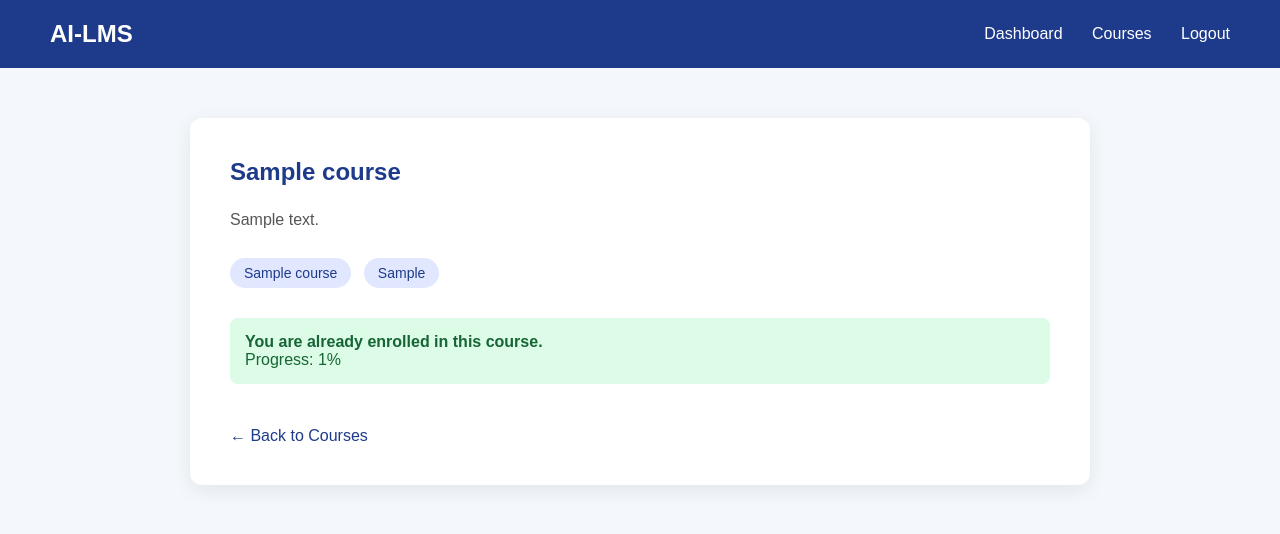
After one commit to abhay143kakade/AI-Powered-LMS, a Flask app: page /course/1 in a window 1280 px wide. The commit adds this page. Shown: the top 534 px of the page. Run offline with Flask 3, Linux system fonts and the light colour scheme; the visitor is signed in with stand-in values (Sample User, id 1); tables that the repository leaves empty hold one stand-in row (values such as "Sample post").

Commit message:
Fix course details and enrollment routes

```diff
--- a/app.py
+++ b/app.py
@@ -6,31 +6,34 @@ from extensions import db
 
 from models.user_model import User
 from models.course_model import Course
+from models.enrollment_model import Enrollment
 
 
-# --------------------------------------------------
-# FLASK APP CONFIGURATION
-# --------------------------------------------------
+# ============================================================
+# FLASK APPLICATION
+# ============================================================
 
 app = Flask(__name__)
+
+# Load configuration
 app.config.from_object(Config)
 
 # Initialize database
 db.init_app(app)
 
 
-# --------------------------------------------------
-# HOME PAGE
-# --------------------------------------------------
+# ============================================================
+# HOME
+# ============================================================
 
 @app.route("/")
 def home():
     return render_template("index.html")
 
 
-# --------------------------------------------------
+# ============================================================
 # REGISTER
-# --------------------------------------------------
+# ============================================================
 
 @app.route("/register", methods=["GET", "POST"])
 def register():
@@ -41,7 +44,7 @@ def register():
         email = request.form.get("email")
         password = request.form.get("password")
 
-        # Check whether email already exists
+        # Check if email already exists
         existing_user = User.query.filter_by(email=email).first()
 
         if existing_user:
@@ -50,7 +53,7 @@ def register():
         # Hash password
         hashed_password = generate_password_hash(password)
 
-        # Create user
+        # Create new user
         new_user = User(
             name=name,
             email=email,
@@ -66,9 +69,9 @@ def register():
     return render_template("register.html")
 
 
-# --------------------------------------------------
+# ============================================================
 # LOGIN
-# --------------------------------------------------
+# ============================================================
 
 @app.route("/login", methods=["GET", "POST"])
 def login():
@@ -91,16 +94,16 @@ def login():
                     user.password,
                     password
                 )
-            except ValueError:
+            except (ValueError, TypeError):
                 password_valid = False
 
-            # Support old passwords if necessary
+            # Support old plaintext passwords if any exist
             if not password_valid:
                 password_valid = user.password == password
 
             if password_valid:
 
-                # Store user information
+                # Store user information in session
                 session["user_id"] = user.id
                 session["user_name"] = user.name
                 session["user_role"] = user.role
@@ -112,18 +115,18 @@ def login():
     return render_template("login.html")
 
 
-# --------------------------------------------------
+# ============================================================
 # DASHBOARD
-# --------------------------------------------------
+# ============================================================
 
 @app.route("/dashboard")
 def dashboard():
 
-    # Check login
+    # User must be logged in
     if "user_id" not in session:
         return redirect(url_for("login"))
 
-    # Get all courses from database
+    # Get all courses
     courses = Course.query.all()
 
     return render_template(
@@ -133,9 +136,9 @@ def dashboard():
     )
 
 
-# --------------------------------------------------
+# ============================================================
 # LOGOUT
-# --------------------------------------------------
+# ============================================================
 
 @app.route("/logout")
 def logout():
@@ -145,16 +148,18 @@ def logout():
     return redirect(url_for("login"))
 
 
-# --------------------------------------------------
-# COURSES PAGE
-# --------------------------------------------------
+# ============================================================
+# COURSES
+# ============================================================
 
 @app.route("/courses")
 def courses():
 
+    # User must be logged in
     if "user_id" not in session:
         return redirect(url_for("login"))
 
+    # Get all courses
     all_courses = Course.query.all()
 
     return render_template(
@@ -163,9 +168,83 @@ def courses():
     )
 
 
-# --------------------------------------------------
-# TEMPORARY COURSE CREATION ROUTE
-# --------------------------------------------------
+# ============================================================
+# COURSE DETAILS
+# ============================================================
+
+@app.route("/course/<int:course_id>")
+def course_details(course_id):
+
+    # User must be logged in
+    if "user_id" not in session:
+        return redirect(url_for("login"))
+
+    # Find course
+    course = Course.query.get_or_404(course_id)
+
+    # Check whether user is already enrolled
+    enrollment = Enrollment.query.filter_by(
+        user_id=session["user_id"],
+        course_id=course.id
+    ).first()
+
+    return render_template(
+        "course_details.html",
+        course=course,
+        enrollment=enrollment
+    )
+
+
+# ============================================================
+# ENROLL IN COURSE
+# ============================================================
+
+@app.route("/enroll/<int:course_id>", methods=["POST"])
+def enroll_course(course_id):
+
+    # User must be logged in
+    if "user_id" not in session:
+        return redirect(url_for("login"))
+
+    # Find course
+    course = Course.query.get_or_404(course_id)
+
+    # Check existing enrollment
+    existing_enrollment = Enrollment.query.filter_by(
+        user_id=session["user_id"],
+        course_id=course.id
+    ).first()
+
+    if existing_enrollment:
+        return redirect(
+            url_for(
+                "course_details",
+                course_id=course.id
+            )
+        )
+
+    # Create enrollment
+    enrollment = Enrollment(
+        user_id=session["user_id"],
+        course_id=course.id,
+        progress=0,
+        completed=False
+    )
+
+    db.session.add(enrollment)
+    db.session.commit()
+
+    return redirect(
+        url_for(
+            "course_details",
+            course_id=course.id
+        )
+    )
+
+
+# ============================================================
+# TEMPORARY: ADD COURSE
+# ============================================================
 
 @app.route("/add-course")
 def add_course():
@@ -183,17 +262,17 @@ def add_course():
     return "Course added successfully!"
 
 
-# --------------------------------------------------
-# CREATE DATABASE TABLES
-# --------------------------------------------------
+# ============================================================
+# DATABASE INITIALIZATION
+# ============================================================
 
 with app.app_context():
     db.create_all()
 
 
-# --------------------------------------------------
-# RUN FLASK APPLICATION
-# --------------------------------------------------
+# ============================================================
+# RUN APPLICATION
+# ============================================================
 
 if __name__ == "__main__":
     app.run(debug=True)
--- /dev/null
+++ b/templates/course_details.html
@@ -0,0 +1,235 @@
+<!DOCTYPE html>
+<html lang="en">
+
+<head>
+
+    <meta charset="UTF-8">
+
+    <meta
+        name="viewport"
+        content="width=device-width, initial-scale=1.0"
+    >
+
+    <title>{{ course.title }} - AI-LMS</title>
+
+    <style>
+
+        * {
+            box-sizing: border-box;
+            margin: 0;
+            padding: 0;
+        }
+
+        body {
+            font-family: Arial, sans-serif;
+            background: #f4f7fb;
+            color: #222;
+        }
+
+        .navbar {
+            background: #1e3a8a;
+            color: white;
+            padding: 20px 50px;
+
+            display: flex;
+            justify-content: space-between;
+            align-items: center;
+        }
+
+        .navbar h1 {
+            font-size: 24px;
+        }
+
+        .navbar a {
+            color: white;
+            text-decoration: none;
+            margin-left: 25px;
+        }
+
+        .container {
+            width: 90%;
+            max-width: 900px;
+            margin: 50px auto;
+        }
+
+        .course-box {
+            background: white;
+            padding: 40px;
+
+            border-radius: 12px;
+
+            box-shadow:
+                0 5px 20px rgba(0, 0, 0, 0.08);
+        }
+
+        h2 {
+            color: #1e3a8a;
+            margin-bottom: 20px;
+        }
+
+        .description {
+            color: #555;
+            line-height: 1.7;
+            margin-bottom: 25px;
+        }
+
+        .badge {
+            display: inline-block;
+
+            background: #e0e7ff;
+            color: #1e3a8a;
+
+            padding: 7px 14px;
+
+            border-radius: 20px;
+
+            margin-right: 8px;
+
+            font-size: 14px;
+        }
+
+        .enroll-btn {
+            display: inline-block;
+
+            margin-top: 30px;
+
+            padding: 12px 25px;
+
+            background: #1e3a8a;
+            color: white;
+
+            text-decoration: none;
+
+            border-radius: 6px;
+
+            border: none;
+
+            cursor: pointer;
+
+            font-size: 16px;
+        }
+
+        .enroll-btn:hover {
+            background: #162d6b;
+        }
+
+        .enrolled {
+            margin-top: 30px;
+
+            padding: 15px;
+
+            background: #dcfce7;
+
+            color: #166534;
+
+            border-radius: 8px;
+        }
+
+        .back {
+            display: inline-block;
+
+            margin-top: 25px;
+
+            color: #1e3a8a;
+
+            text-decoration: none;
+        }
+
+    </style>
+
+</head>
+
+<body>
+
+    <!-- NAVBAR -->
+
+    <div class="navbar">
+
+        <h1>AI-LMS</h1>
+
+        <div>
+
+            <a href="/dashboard">Dashboard</a>
+
+            <a href="/courses">Courses</a>
+
+            <a href="/logout">Logout</a>
+
+        </div>
+
+    </div>
+
+
+    <!-- COURSE DETAILS -->
+
+    <div class="container">
+
+        <div class="course-box">
+
+            <h2>
+                {{ course.title }}
+            </h2>
+
+            <p class="description">
+                {{ course.description }}
+            </p>
+
+            <span class="badge">
+                {{ course.subject }}
+            </span>
+
+            <span class="badge">
+                {{ course.difficulty }}
+            </span>
+
+
+            {% if enrollment %}
+
+                <div class="enrolled">
+
+                    <strong>
+                        You are already enrolled in this course.
+                    </strong>
+
+                    <br>
+
+                    Progress:
+                    {{ enrollment.progress }}%
+
+                </div>
+
+            {% else %}
+
+                <form
+                    method="POST"
+                    action="{{ url_for('enroll_course', course_id=course.id) }}"
+                >
+
+                    <button
+                        type="submit"
+                        class="enroll-btn"
+                    >
+                        Enroll Now
+                    </button>
+
+                </form>
+
+            {% endif %}
+
+
+            <br>
+
+            <a
+                href="/courses"
+                class="back"
+            >
+                ← Back to Courses
+            </a>
+
+        </div>
+
+    </div>
+
+</body>
+
+</html>
--- a/templates/courses.html
+++ b/templates/courses.html
@@ -220,12 +220,11 @@
                 </div>
 
                 <a
-                    href="#"
+                    href="{{ url_for('course_details', course_id=course.id) }}"
                     class="course-btn"
                 >
                     View Course
                 </a>
-
             </div>
 
             {% endfor %}
```
Also changed, not shown: models/enrollment_model.py (added, +42 -0 lines).
